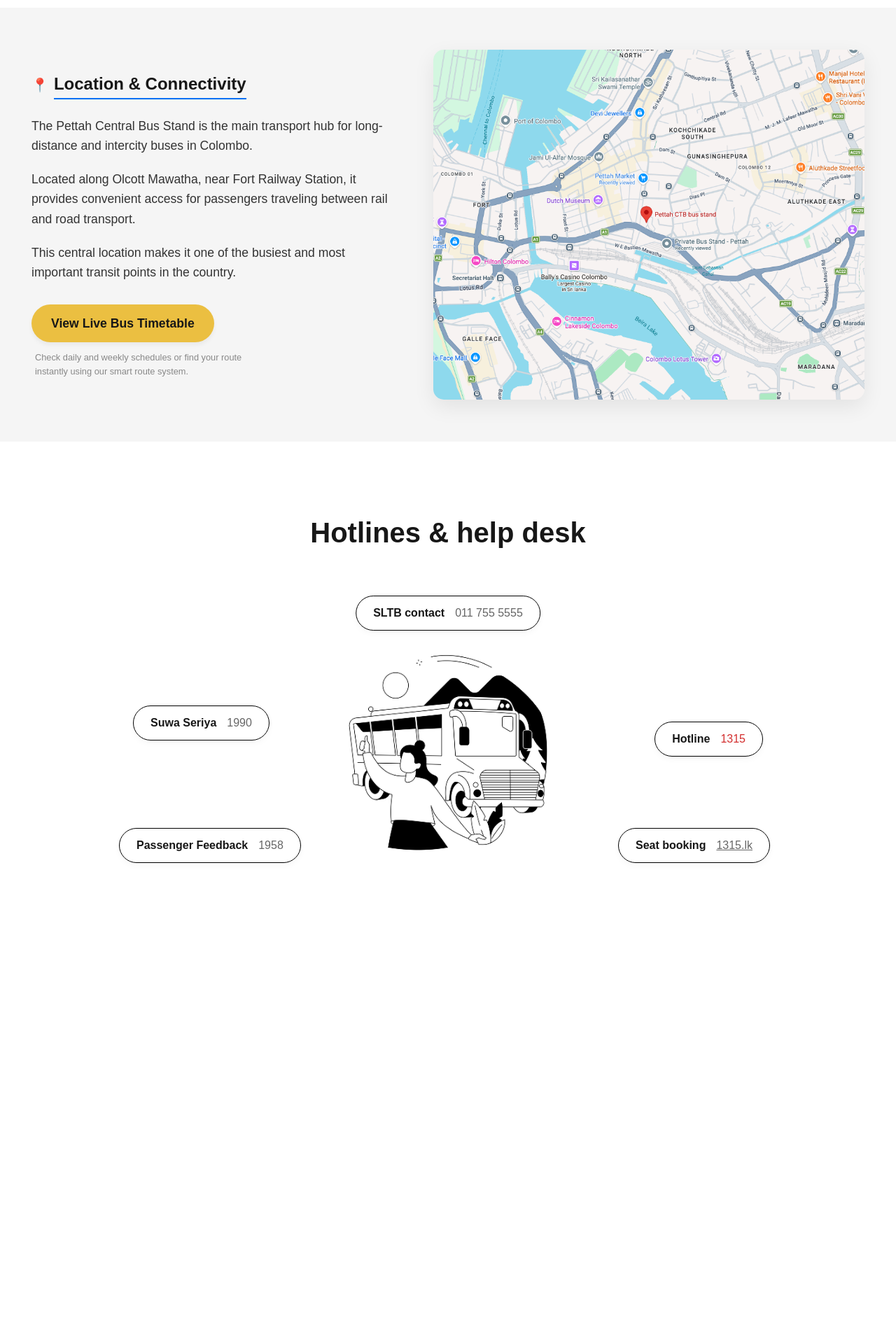
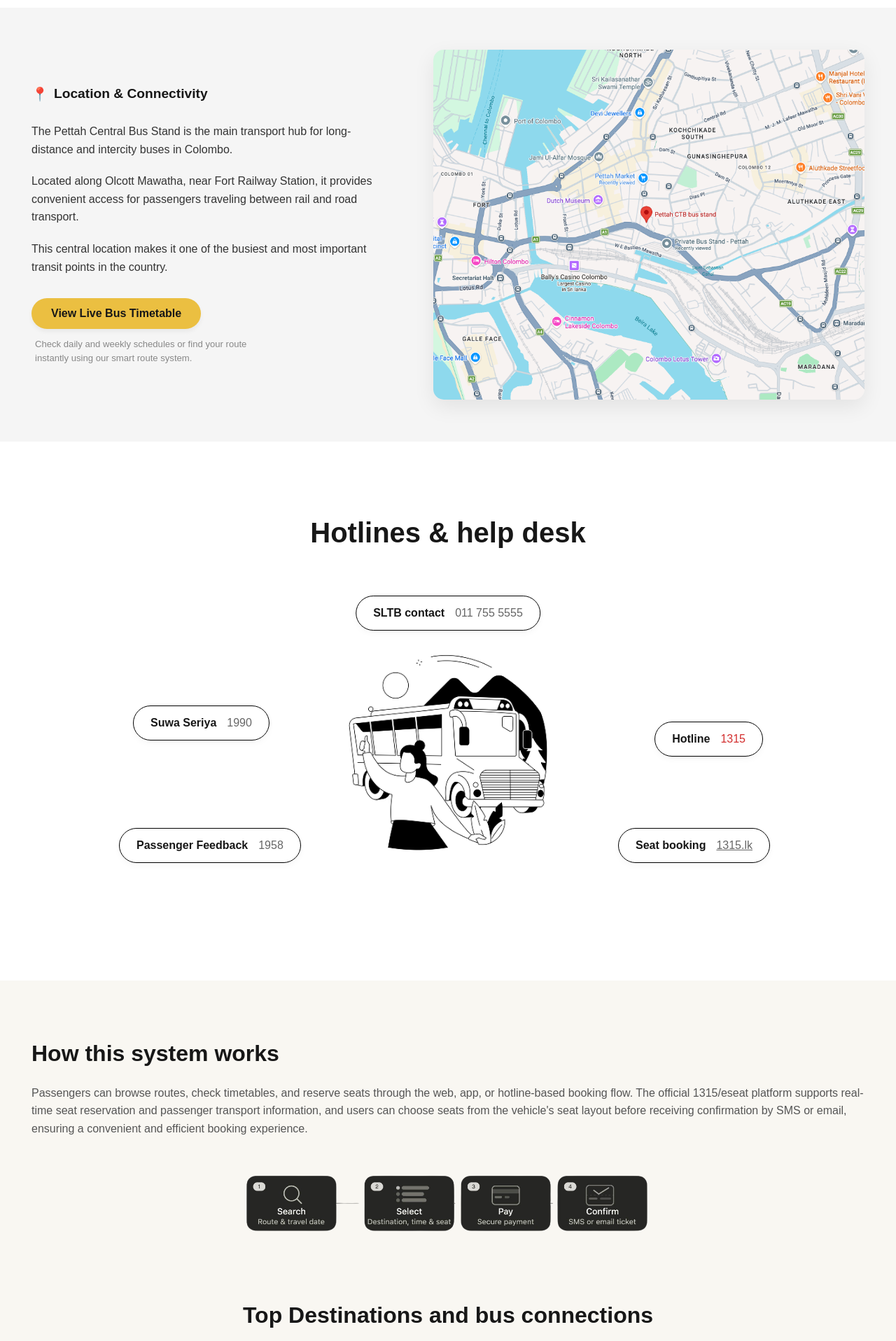
Before and after one commit to ravishanamina174/Pettah_Transit_Hub, a Next.js app: page / in a window 1280 px wide. Shown: the part 880-2796 px from the top of the page at 70% size. Before the commit the page ends 2281 px from the top, so only its background shows below. Built offline with nearby package versions, Linux system fonts and the light colour scheme.

Commit message:
feat: enhance homepage layout and add new images for better user experience

```diff
--- a/app/page.tsx
+++ b/app/page.tsx
@@ -78,7 +78,6 @@ export default function Home() {
     padding: '5px 5px 5px 18px',
     borderRadius: '100px',
     width: 'fit-content',
-    border: '1px solid #FFCC00',
     cursor: 'pointer',
     fontSize: '0.85rem',
     fontWeight: '600',
@@ -164,10 +163,9 @@ export default function Home() {
       <div style={{ display: 'flex', alignItems: 'center', gap: '8px', marginBottom: '24px' }}>
         <span style={{ fontSize: '1.2rem' }}>📍</span>
         <h2 style={{
-          fontSize: '1.5rem',
+          fontSize: '1.2rem',
           fontWeight: '700',
           margin: 0,
-          borderBottom: '2px solid #0070f3',
           paddingBottom: '2px',
           display: 'inline-block'
         }}>
@@ -175,29 +173,29 @@ export default function Home() {
         </h2>
       </div>
 
-      <p style={{ fontSize: '1.1rem', color: '#333', lineHeight: '1.6', marginBottom: '20px' }}>
+      <p style={{ fontSize: '1rem', color: '#333', lineHeight: '1.6', marginBottom: '20px' }}>
         The Pettah Central Bus Stand is the main transport hub for long-distance and intercity buses in Colombo.
       </p>
-      <p style={{ fontSize: '1.1rem', color: '#333', lineHeight: '1.6', marginBottom: '20px' }}>
+      <p style={{ fontSize: '1rem', color: '#333', lineHeight: '1.6', marginBottom: '20px' }}>
         Located along Olcott Mawatha, near Fort Railway Station, it provides convenient access for passengers traveling between rail and road transport.
       </p>
-      <p style={{ fontSize: '1.1rem', color: '#333', lineHeight: '1.6', marginBottom: '32px' }}>
+      <p style={{ fontSize: '1rem', color: '#333', lineHeight: '1.6', marginBottom: '32px' }}>
         This central location makes it one of the busiest and most important transit points in the country.
       </p>
 
       <button style={{
         background: '#EBBF41',
         border: 'none',
-        padding: '14px 28px',
+        padding: '10px 28px',
         borderRadius: '50px',
-        fontSize: '1.1rem',
+        fontSize: '1rem',
         fontWeight: '700',
         cursor: 'pointer',
         boxShadow: '0 4px 6px rgba(0,0,0,0.05)'
       }}>
         View Live Bus Timetable
       </button>
-      <p style={{ fontSize: '0.8rem', color: '#888', marginTop: '12px', paddingLeft: '5px' }}>
+      <p style={{ fontSize: '0.82rem', color: '#888', marginTop: '12px', paddingLeft: '5px' }}>
         Check daily and weekly schedules or find your route<br/> instantly using our smart route system.
       </p>
     </div>
@@ -265,6 +263,114 @@ export default function Home() {
   </div>
 </section>
 
+{/* System Works & Destinations Section */}
+<section style={{ padding: '80px 20px', background: '#F9F7F2', display: 'flex', flexDirection: 'column', alignItems: 'center' }}>
+  <div style={{ maxWidth: '1190px', width: '100%' }}>
+
+    {/* How this system works */}
+    <h2 style={{ fontSize: '2rem', fontWeight: '800', marginBottom: '20px' }}>How this system works</h2>
+    <p style={{ maxWidth: '1300px', color: '#555', lineHeight: '1.6', marginBottom: '40px', fontSize: '1rem' }}>
+      Passengers can browse routes, check timetables, and reserve seats through the web, app, or hotline-based booking flow. The official 1315/eseat
+      platform supports real-time seat reservation and passenger transport information, and users can choose seats from the vehicle's seat layout before
+      receiving confirmation by SMS or email, ensuring a convenient and efficient booking experience.
+    </p>
+
+    <div style={{ display: 'flex', justifyContent: 'center', marginBottom: '80px' }}>
+      <img src="/steps.png" alt="Booking Steps" style={{ width: '100%', maxWidth: '600px' }} />
+    </div>
+
+    {/* Top Destinations */}
+    <div style={{ textAlign: 'center', marginBottom: '40px' }}>
+      <h2 style={{ fontSize: '2rem', fontWeight: '800', marginBottom: '10px' }}>Top Destinations and bus connections</h2>
+      <p style={{ color: '#666', fontWeight: '600' }}>Cities</p>
+      <div style={{ width: '100%', height: '1px', background: '#E0E0E0', marginTop: '20px' }}></div>
+    </div>
+
+    {/* Destinations Grid */}
+    <div style={{ display: 'grid', gridTemplateColumns: 'repeat(5, 1fr)', gap: '20px' }}>
+      <div style={destinationColumnStyle}>
+        <h4 style={columnTitleStyle}>Western / Colombo suburbs</h4>
+        <ul style={listStyle}>
+          <li>Gampaha</li><li>Pugoda</li><li>Kirindiwela</li><li>Malwana</li><li>Delgoda</li>
+          <li>Negombo</li><li>Moratuwa</li><li>Panadura</li><li>Kalutara</li><li>Aluthgama</li>
+          <li>Mattegoda</li><li>Rukmalgama</li><li>Avissawella</li><li>Padukka</li>
+        </ul>
+      </div>
+
+      <div style={destinationColumnStyle}>
+        <h4 style={columnTitleStyle}>Southern corridor</h4>
+        <ul style={listStyle}>
+          <li>Galle</li><li>Matara</li><li>Tangalle</li><li>Kataragama</li><li>Deniyaya</li>
+          <li>Mathugama</li><li>Elpitiya</li><li>Goluwamulla</li><li>Uragasmanhandiya</li>
+        </ul>
+      </div>
+
+      <div style={destinationColumnStyle}>
+        <h4 style={columnTitleStyle}>Central / hill-country corridor</h4>
+        <ul style={listStyle}>
+          <li>Badulla</li><li>Passara</li><li>Bandarawela</li><li>Kandy</li><li>Digana</li>
+          <li>Nawalapitiya</li><li>Hatton</li><li>Nuwara Eliya</li><li>Monaragala</li><li>Welimada</li>
+        </ul>
+      </div>
+
+      <div style={destinationColumnStyle}>
+        <h4 style={columnTitleStyle}>North / Eastern corridor</h4>
+        <ul style={listStyle}>
+          <li>Anuradhapura</li><li>Vavuniya</li><li>Jaffna</li><li>Kankesanthurai</li><li>Point Pedro</li>
+          <li>Mulathivu</li><li>Nandikadal</li><li>Welioya</li><li>Horowpathana</li><li>Akkaraipattu</li>
+          <li>Ampara</li><li>Kalmunai</li><li>Trincomalee</li>
+        </ul>
+      </div>
+
+      <div style={destinationColumnStyle}>
+        <h4 style={columnTitleStyle}>Sabaragamuwa corridor</h4>
+        <ul style={listStyle}>
+          <li>Ratnapura</li><li>Balangoda</li><li>Embilipitiya</li><li>Rakwana</li>
+        </ul>
+      </div>
+    </div>
+  </div>
+</section>
+
+{/* Footer Section */}
+<footer style={{ padding: '60px 20px 20px 20px', background: '#FFFFFF', display: 'flex', justifyContent: 'center' }}>
+  <div style={{ maxWidth: '1190px', width: '100%' }}>
+    <div style={{ display: 'flex', justifyContent: 'space-between', alignItems: 'flex-start', marginBottom: '60px' }}>
+
+      {/* Footer Links */}
+      <div style={{ display: 'flex', gap: '80px' }}>
+        <div style={footerLinkColStyle}>
+          <a href="#" style={footerLinkStyle}>Login</a>
+          <a href="#" style={footerLinkStyle}>Send Ticket</a>
+          <a href="#" style={footerLinkStyle}>Transfer Ticket</a>
+          <a href="#" style={footerLinkStyle}>Contact Us</a>
+        </div>
+        <div style={footerLinkColStyle}>
+          <a href="#" style={footerLinkStyle}>FAQ</a>
+          <a href="#" style={footerLinkStyle}>T & C</a>
+          <a href="#" style={footerLinkStyle}>Privacy Policy</a>
+        </div>
+      </div>
+
+      {/* Footer Info & Logo */}
+      <div style={{ textAlign: 'right', display: 'flex', flexDirection: 'column', alignItems: 'flex-end' }}>
+        <img src="/sltb.png" alt="SLTB Logo" style={{ width: '120px', marginBottom: '15px' }} />
+        <p style={{ fontWeight: '800', margin: '0 0 5px 0', fontSize: '0.9rem' }}>Sri Lanka Transport Board</p>
+        <p style={footerDetailStyle}>No. 200, Kirula Road, Colombo 5</p>
+        <p style={footerDetailStyle}>+94 (0) 11 7706000 | +94 (0) 11 25811120 - 4</p>
+        <p style={footerDetailStyle}>+94 (0) 11 2589683 | info@sltb.lk</p>
+      </div>
+    </div>
+
+    {/* Copyright */}
+    <div style={{ borderTop: '1px solid #EEE', paddingTop: '20px', textAlign: 'center' }}>
+      <p style={{ fontSize: '0.75rem', color: '#999', margin: 0 }}>
+        © 2026 Sri Lanka Transport Board. All rights reserved.
+      </p>
+    </div>
+  </div>
+</footer>
+
     </main>
   );
 }
@@ -314,3 +420,43 @@ const bubbleStyle: React.CSSProperties = {
   boxShadow: '0 4px 10px rgba(0,0,0,0.03)',
   zIndex: 2
 };
+
+const destinationColumnStyle: React.CSSProperties = {
+  display: 'flex',
+  flexDirection: 'column'
+};
+
+const columnTitleStyle: React.CSSProperties = {
+  fontSize: '0.95rem',
+  fontWeight: '800',
+  marginBottom: '15px',
+  color: '#000'
+};
+
+const listStyle: React.CSSProperties = {
+  listStyle: 'none',
+  padding: 0,
+  margin: 0,
+  fontSize: '0.85rem',
+  lineHeight: '1.8',
+  color: '#333'
+};
+
+const footerLinkColStyle: React.CSSProperties = {
+  display: 'flex',
+  flexDirection: 'column',
+  gap: '15px'
+};
+
+const footerLinkStyle: React.CSSProperties = {
+  textDecoration: 'none',
+  color: '#000',
+  fontSize: '0.9rem',
+  fontWeight: '500'
+};
+
+const footerDetailStyle: React.CSSProperties = {
+  fontSize: '0.8rem',
+  color: '#333',
+  margin: '2px 0'
+};
```
Also changed, not shown: public/sltb.png (added), public/steps.png (added).
